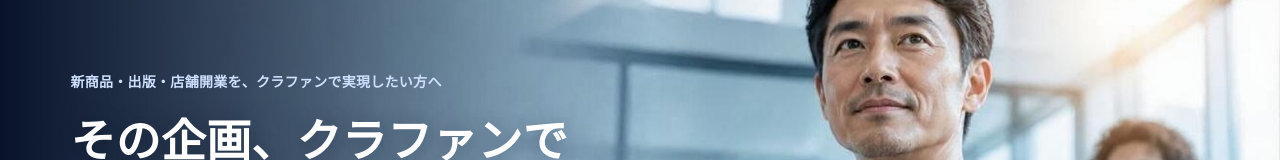
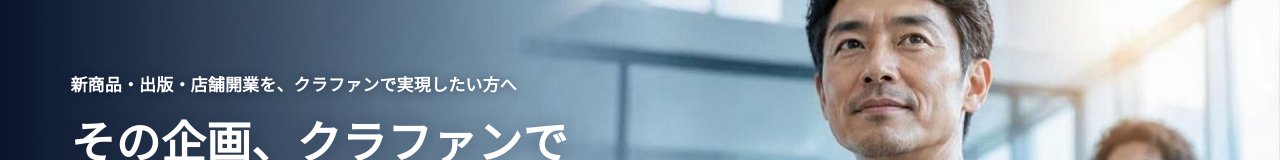
Before and after one commit to adr35760/kamo-funding-app, a Next.js app: page / in a window 1280 px wide. Shown: the part 158-318 px from the top of the page. Built offline with nearby package versions, Linux system fonts and the light colour scheme; no server answers.

Commit message:
style(top): FVの小見出し（新商品・出版・店舗開業を…）を大きくはっきりさせる（t iku指示 2026-11-20）

```diff
--- a/src/styles/top-lp.css
+++ b/src/styles/top-lp.css
@@ -1128,12 +1128,13 @@
   line-height: 1.75;
 }
 .tlp-hero-eyebrow {
-  margin-bottom: 14px;
-  color: #cfe0ff;
-  font-size: 14px;
-  font-weight: 700;
-  letter-spacing: 0.02em;
-  line-height: 1.7;
+  margin-bottom: 12px;
+  color: #ffffff;
+  font-size: 17px;
+  font-weight: 800;
+  letter-spacing: 0.01em;
+  line-height: 1.65;
+  text-shadow: 0 1px 10px rgba(6, 16, 38, 0.55);
 }
 .tlp-hero-h1 {
   color: #fff;
@@ -1196,7 +1197,8 @@
   }
   .tlp-hero-eyebrow {
     color: #2456d6;
-    font-size: 12.5px;
+    font-size: 14px;
+    font-weight: 800;
     margin-bottom: 10px;
   }
   .tlp-hero-h1 {
```
